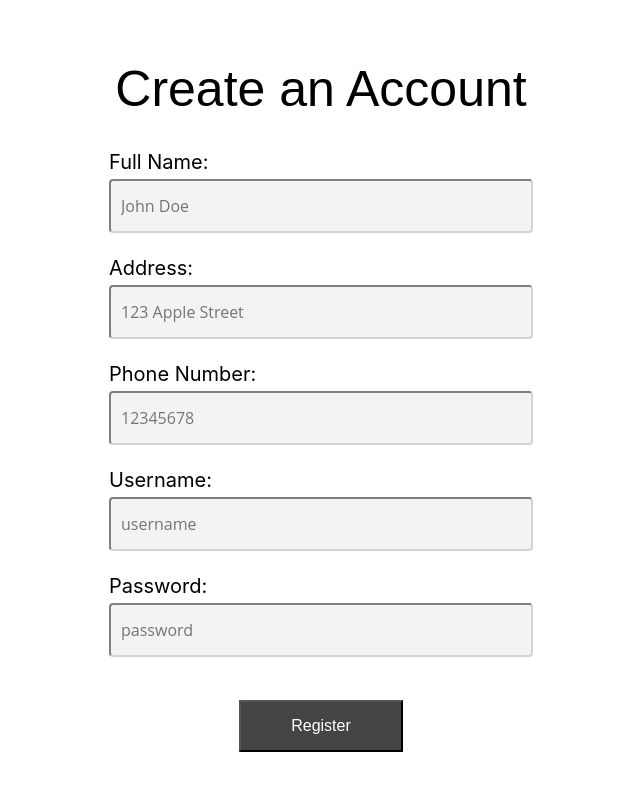
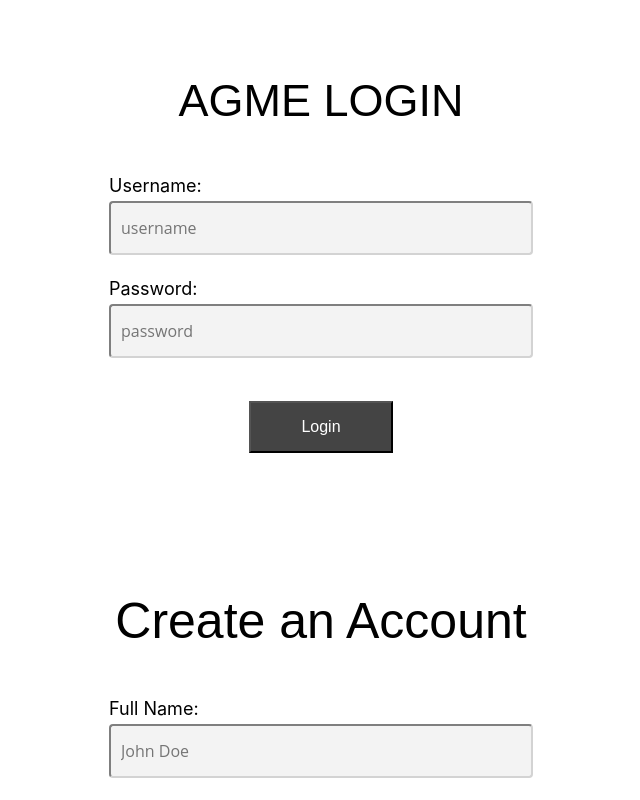
Before and after one commit to RMIT-SEPT/majorproject-8-mon-17-30-2, a React (Create React App) app in the folder FrontEnd/: page / in a window 1280 px wide. Shown: the top 800 px of the page, without its empty margins (319-959 px from the left). Built offline with nearby package versions, Linux system fonts and the light colour scheme.

Commit message:
+combined login and registration

```diff
--- a/FrontEnd/src/App.js
+++ b/FrontEnd/src/App.js
@@ -2,32 +2,13 @@ import React from "react";
 // import logo from "./logo.svg";
 import "./App.css";
 import Register from "./components/Register";
+import Login from "./components/Login"
+
 
 function App() {
   return (
-    // <div className="App">
-    //   <header className="App-header">
-    //     <img src={logo} className="App-logo" alt="logo" />
-    //     <p>
-    //       Edit <code>src/App.js</code> and save to reloadtest.
-    //     </p>
-    //     <a
-    //       className="App-link"
-    //       href="https://reactjs.org"
-    //       target="_blank"
-    //       rel="noopener noreferrer"
-    //     >
-    //       Learn React
-    //     </a>
-    //   </header>
-    // </div>
-    // <div className="App2">
-    //   <header className="App-header2">Create an Account</header>
-    //   <div>Create an Account</div>
-    //   <Register />
-    // </div>
-
     <div>
+      <Login />
       <Register />
     </div>
   );
--- a/FrontEnd/src/components/Login.js
+++ b/FrontEnd/src/components/Login.js
@@ -1,5 +1,4 @@
 import React, { Component } from "react";
-import "./Register.js"
 import "./Login.css";
 
 
@@ -62,12 +61,6 @@ class Login extends Component {
             </button>
           </div>
 
-          <div className="footer">
-            <button className="button buttonshadow" type="submit">
-              Register
-            </button>
-          </div>
-
         </form>
       </div>
     );
```
